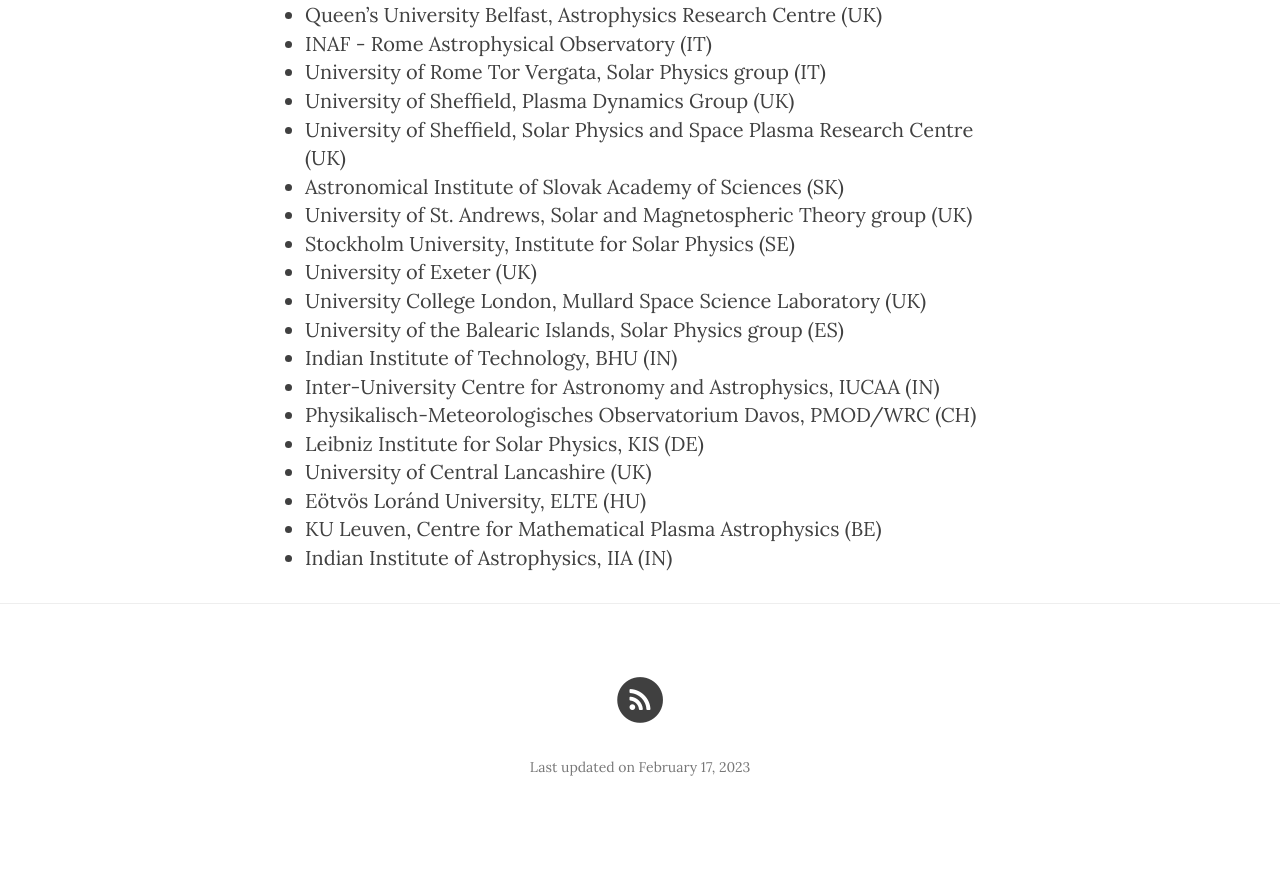
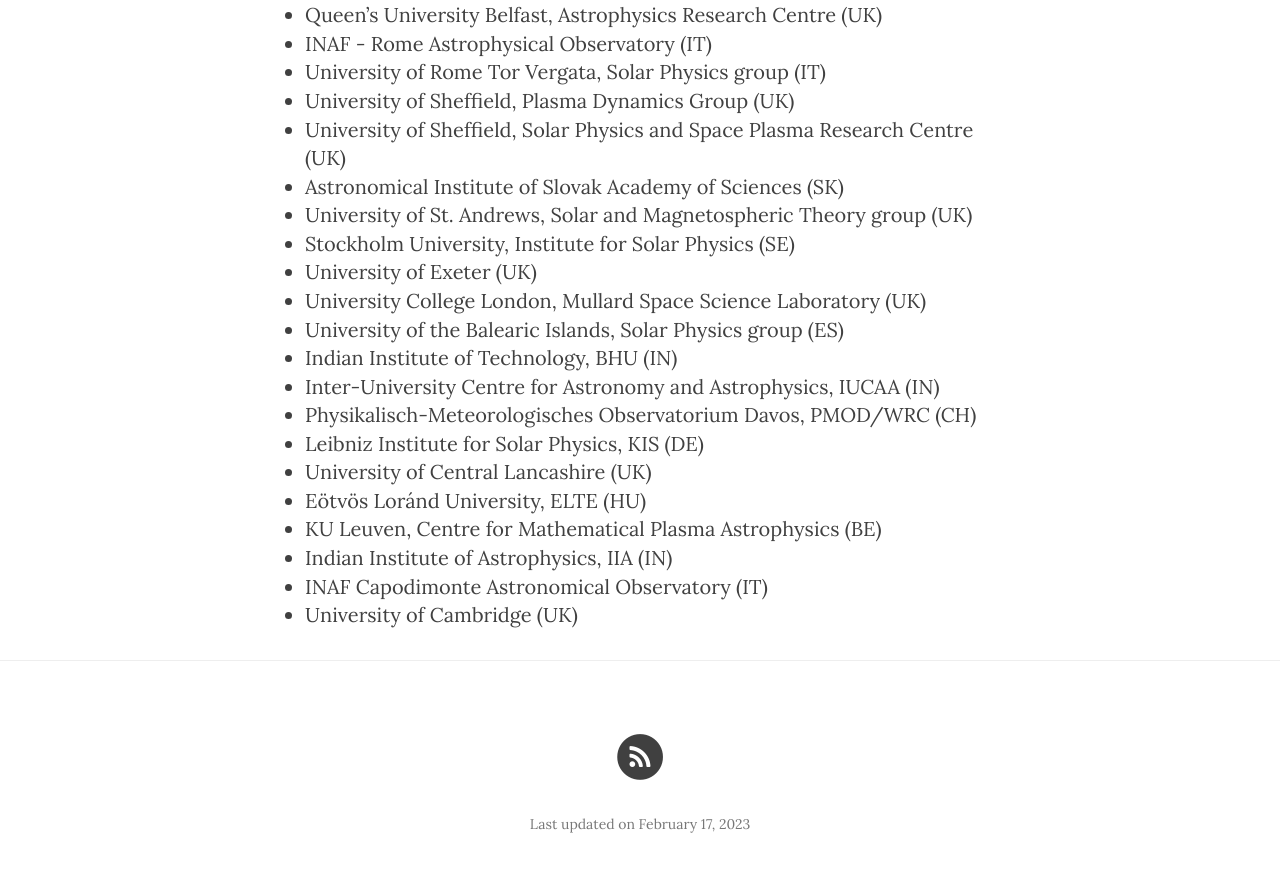
Before and after one commit to ITA-Solar/espos, a Jekyll site: the page built from about.md, in a window 1280 px wide and 900 px high, scrolled down 1382 px. Shown: the top 872 px of the window. Built offline with Jekyll 4.4.1, drawn with Linux system fonts in a browser that asks for light colours; nearby versions of some CDN libraries; before the commit the page ends 2225 px from its top, so only the background shows below that.

Commit message:
Update about.md

```diff
--- a/about.md
+++ b/about.md
@@ -45,3 +45,5 @@
 * Eötvös Loránd University, ELTE (HU)
 * KU Leuven, Centre for Mathematical Plasma Astrophysics (BE)
 * Indian Institute of Astrophysics, IIA (IN)
+* INAF Capodimonte Astronomical Observatory (IT)
+* University of Cambridge (UK)
```
